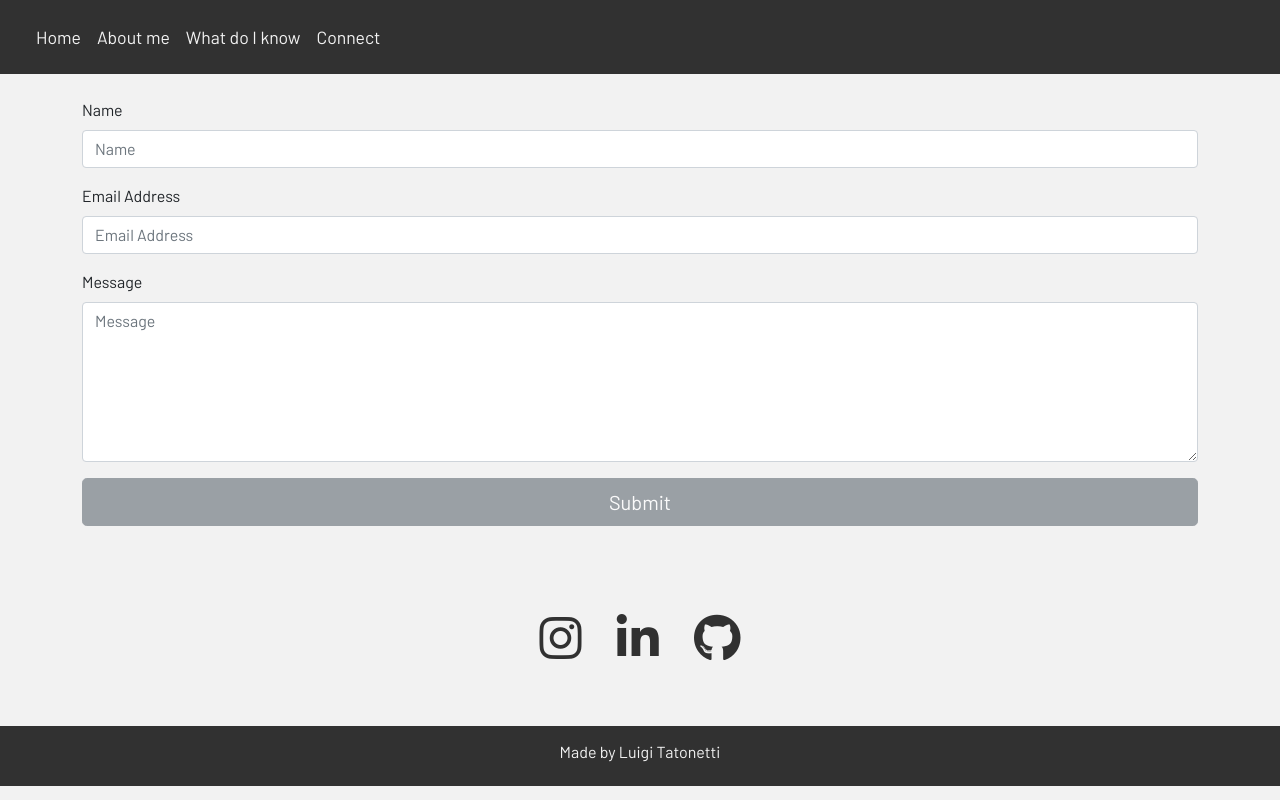
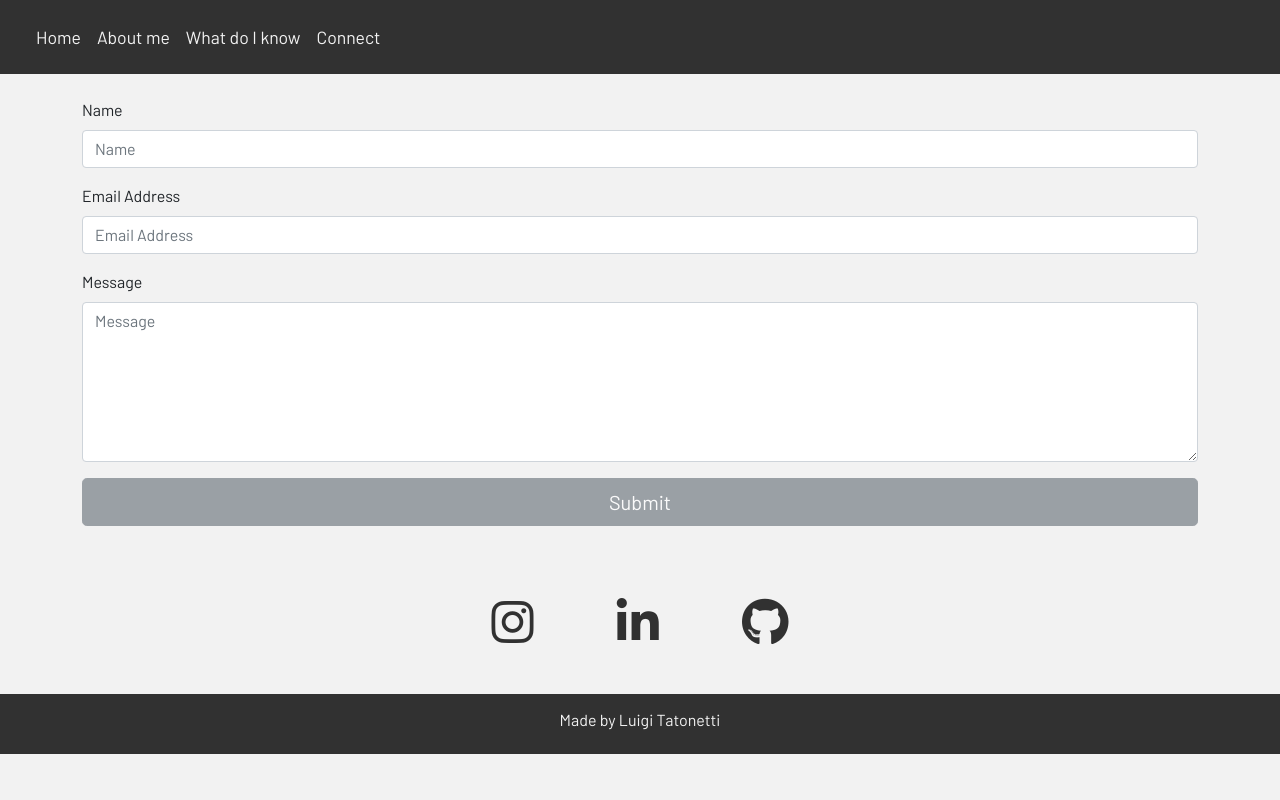
Before and after one commit to luigitatonetti/luigitatonetti.github.io, a plain HTML site: page form/index.html in a window 1280 px wide. Drawn offline with nearby package versions, Linux system fonts and the light colour scheme.

Commit message:
Add files via upload

```diff
--- a/form/index.html
+++ b/form/index.html
@@ -10,7 +10,7 @@
     <link rel="stylesheet" href="./styles.css">
     <link rel="icon" type="image/svg+xml" href="../assets/img/favicon.svg"/>
 </head>
-<body>
+<body class="min-vh-100">
     <!--Navbar-->
     <nav class="navbar navbar-expand-md ">
         <div class="container-fluid">
@@ -85,10 +85,10 @@
 
 <div class="container-fluid padding">
 	<div class="row text-center padding">
-		<div class="col-12 padding ">
-			<a href="https://www.instagram.com/luigi_tatonetti/?hl=it" target="_blank"><i class="fa-brands fa-instagram"></i></a>
-			<a href="https://it.linkedin.com/in/luigi-tatonetti-597635231/en?trk=people-guest_people_search-card" target="_blank"><i class="fa-brands fa-linkedin-in"></i></a>
-            <a href="https://github.com/luigitatonetti" target="_blank"><i class="fa-brands fa-github"></i></a>
+		<div class="col-12">
+			<a href="https://www.instagram.com/luigi_tatonetti/?hl=it" target="_blank"><i class="fa-brands fa-instagram px-4"></i></a>
+			<a href="https://it.linkedin.com/in/luigi-tatonetti-597635231/en?trk=people-guest_people_search-card" target="_blank"><i class="fa-brands fa-linkedin-in px-4"></i></a>
+            <a href="https://github.com/luigitatonetti" target="_blank"><i class="fa-brands fa-github px-4"></i></a>
 		</div>
 	</div>
 </div>
```
